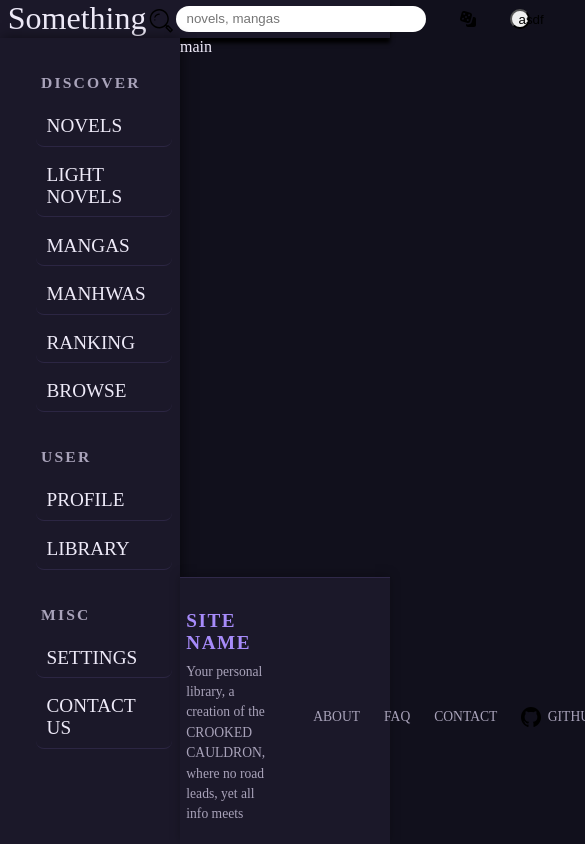
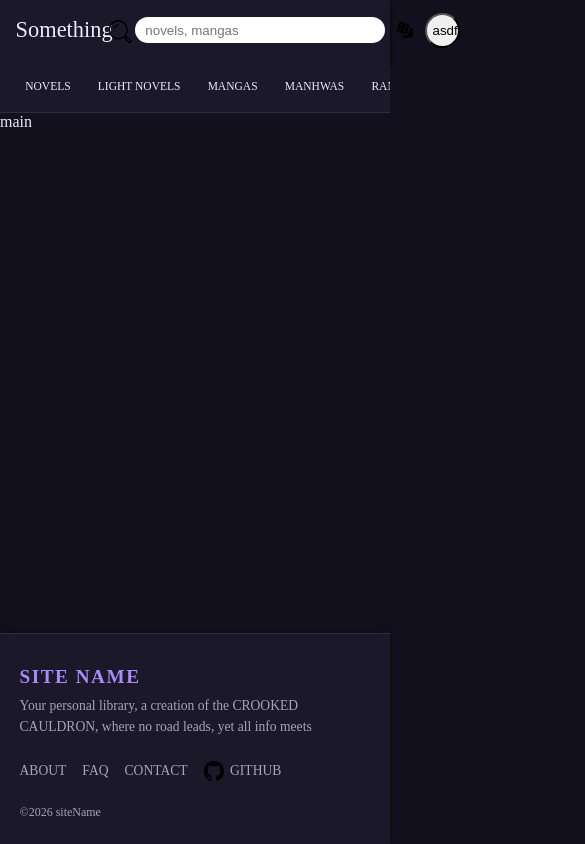
Before and after one commit to Klein-morettii/bookS, a React (Vite) app: page / in a window 390 px wide. Shown: the top 844 px of the page, 585 px wide, since content can reach past the window. Built offline with nearby package versions, Linux system fonts and the light colour scheme.

Commit message:
added some responsive bs

```diff
--- a/src/main.css
+++ b/src/main.css
@@ -246,3 +246,161 @@ header {
     font-size: 0.75rem;
     white-space: nowrap;
 }
+
+
+
+
+
+
+
+
+
+
+
+
+
+
+
+
+
+
+
+
+
+
+
+
+
+
+
+
+
+
+
+
+/* =========================
+   MOBILE
+   ========================= */
+
+@media (max-width: 768px) {
+
+    /* ---------- HEADER ---------- */
+
+    header {
+        height: auto;
+        min-height: 60px;
+        padding: 0 4%;
+        gap: 1rem;
+    }
+
+    .leftH {
+        font-size: 1.4rem;
+        min-width: 0;
+    }
+
+    .siteName {
+        white-space: nowrap;
+    }
+
+    .rightH {
+        gap: 0.6rem;
+        min-width: 0;
+    }
+
+    .searchBar {
+        width: clamp(140px, 35vw, 250px);
+    }
+
+    .random {
+        max-width: 35px;
+    }
+
+    .profile {
+        height: 35px;
+        width: 35px;
+        flex-shrink: 0;
+    }
+
+
+    /* ---------- MAIN LAYOUT ---------- */
+
+    .middle {
+        flex-direction: column;
+        padding: 0;
+        width: 100%;
+    }
+
+    .main {
+        width: 100%;
+        min-width: 0;
+        flex: 1;
+    }
+
+
+    /* ---------- SIDEBAR ---------- */
+
+    .sideBar {
+        width: 100%;
+        flex-direction: row;
+        overflow-x: auto;
+
+        padding: 0.8rem 4%;
+        gap: 1.5rem;
+
+        font-size: 0.9rem;
+
+        box-shadow: none;
+        border-right: none;
+        border-bottom: 1px solid rgba(167, 139, 250, 0.15);
+
+        flex-shrink: 0;
+    }
+
+    .discover,
+    .user,
+    .misc {
+        flex-direction: row;
+        align-items: center;
+        gap: 0.5rem;
+        flex-shrink: 0;
+    }
+
+    .sideHeading {
+        display: none;
+    }
+
+    .sideText {
+        white-space: nowrap;
+        border-bottom: none;
+        padding: 0.45rem 0.6rem;
+        margin: 0;
+    }
+
+    .sideText:hover {
+        transform: none;
+    }
+
+
+    /* ---------- FOOTER ---------- */
+
+    .footer {
+        flex-direction: column;
+        align-items: flex-start;
+        width: 100%;
+        padding: 2rem 5% 1.5rem;
+        gap: 1.5rem;
+    }
+
+    .footerBrand {
+        max-width: 100%;
+    }
+
+    .footerLinks {
+        flex-wrap: wrap;
+        gap: 1rem;
+    }
+
+    .footerCopyright {
+        white-space: normal;
+    }
+}
```
